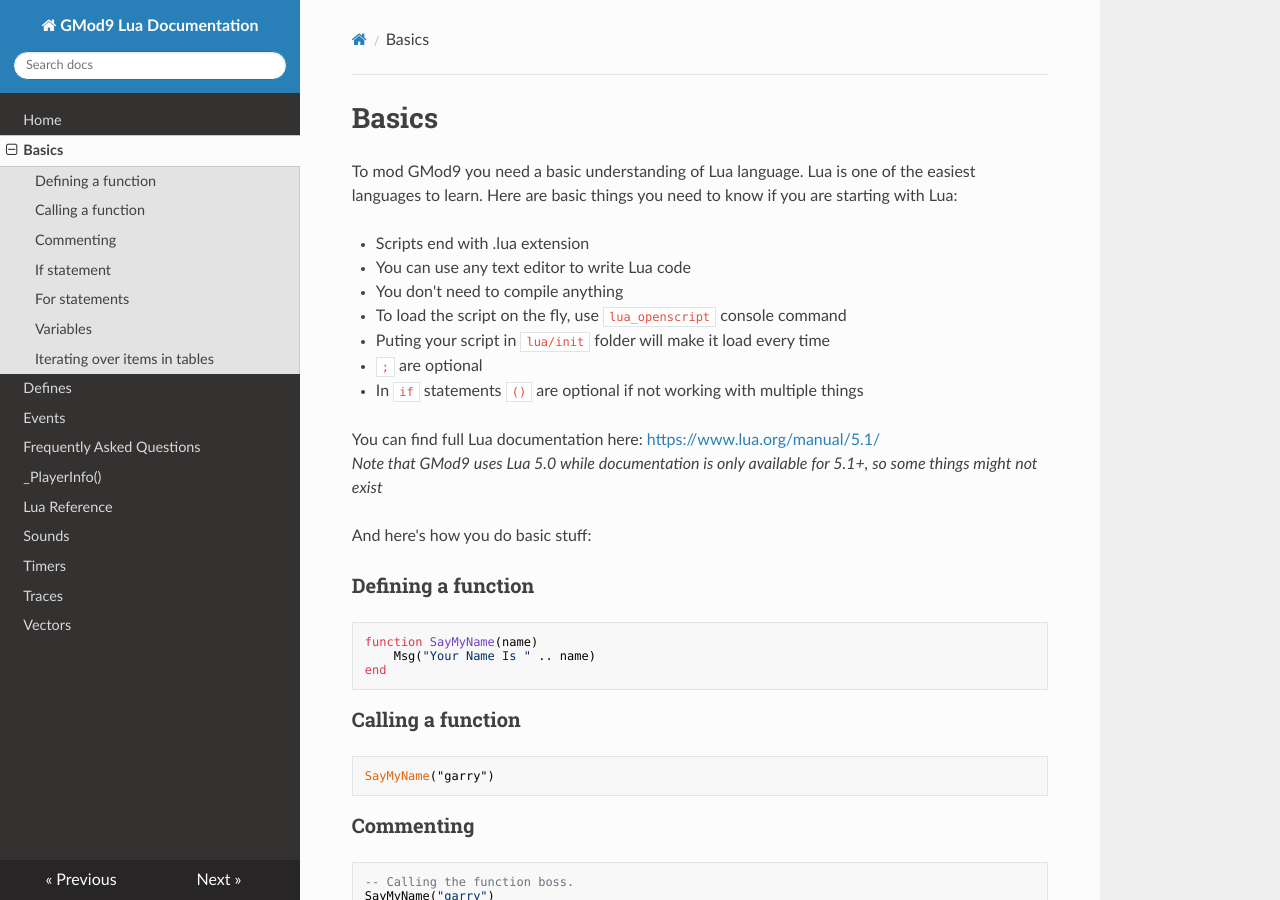
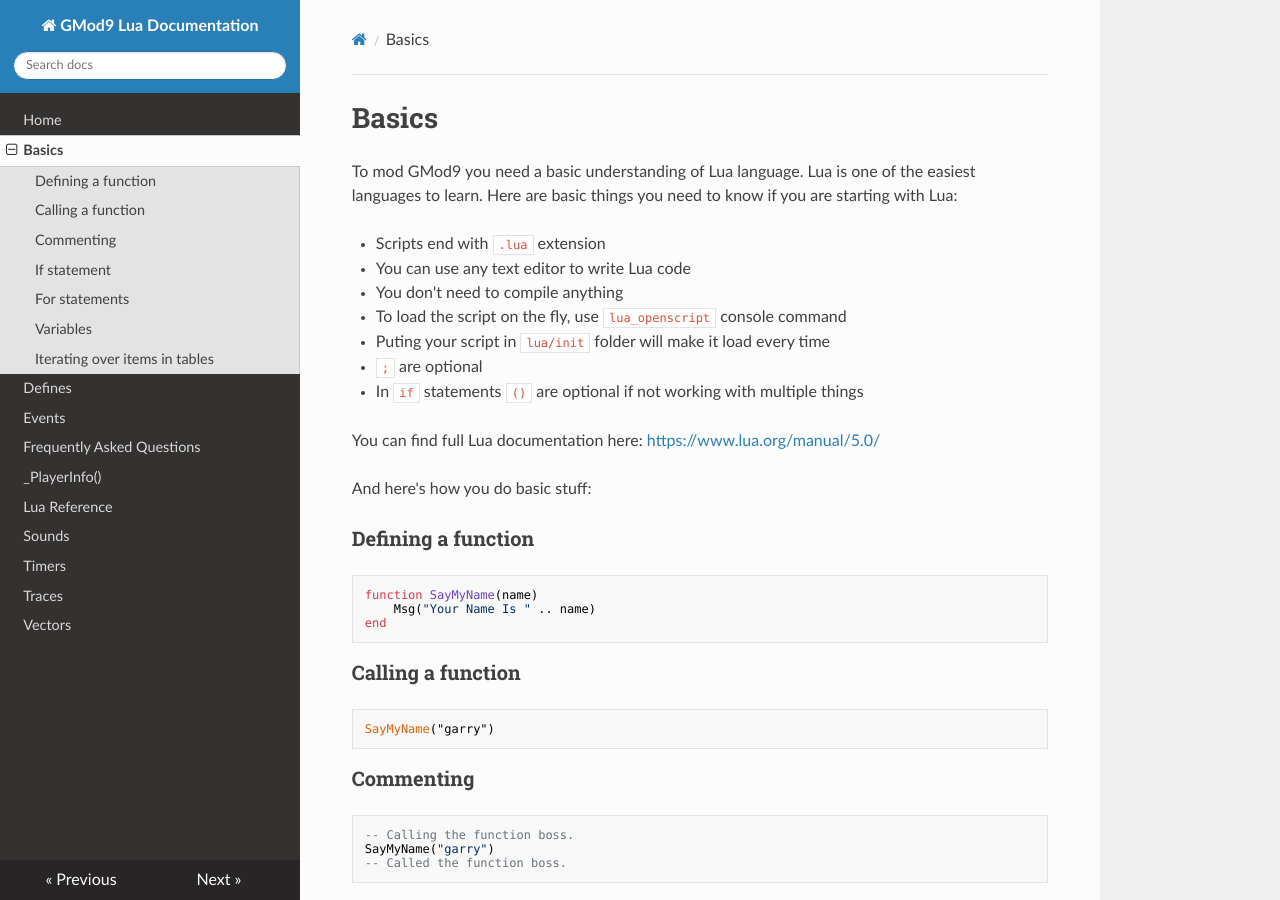
Before and after one commit to gmod9/lua-docs, an MkDocs documentation site: the page built from docs/basics.md, in a window 1280 px wide and 900 px high. Built offline with MkDocs 1.6.1, drawn with Linux system fonts in a browser that asks for light colours; nearby versions of some CDN libraries.

Commit message:
Update basics.md

```diff
--- a/docs/basics.md
+++ b/docs/basics.md
@@ -4,7 +4,7 @@
 languages to learn. Here are basic things you
 need to know if you are starting with Lua:
 
-- Scripts end with .lua extension
+- Scripts end with `.lua` extension
 - You can use any text editor to write Lua code
 - You don't need to compile anything
 - To load the script on the fly, use `lua_openscript` console command
@@ -12,8 +12,7 @@
 - `;` are optional
 - In `if` statements `()` are optional if not working with multiple things
 
-You can find full Lua documentation here: <https://www.lua.org/manual/5.1/>
-*Note that GMod9 uses Lua 5.0 while documentation is only available for 5.1+, so some things might not exist*
+You can find full Lua documentation here: <https://www.lua.org/manual/5.0/>
 
 And here's how you do basic stuff:
 
```
